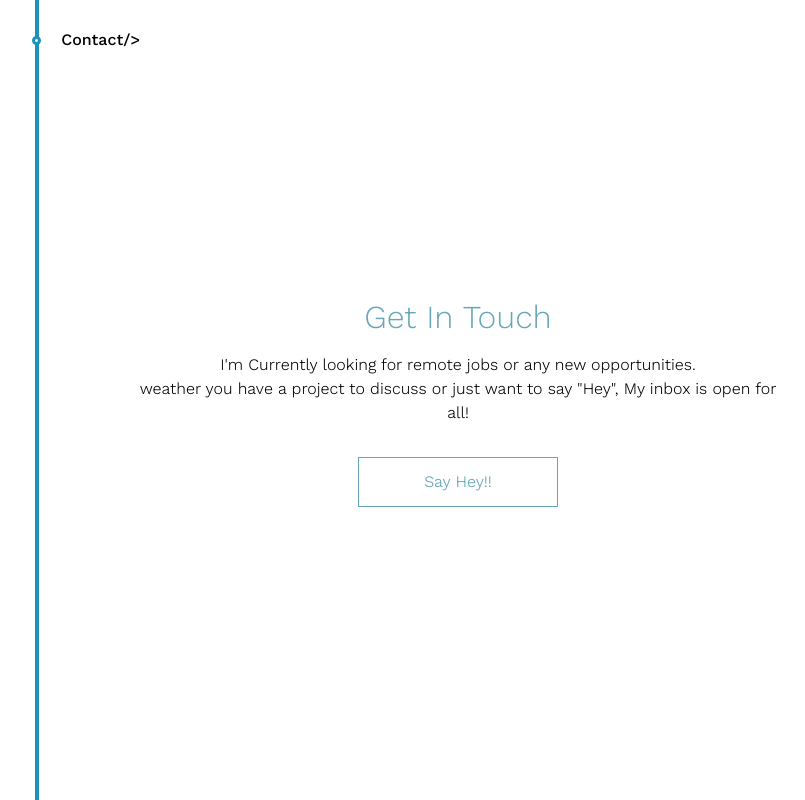
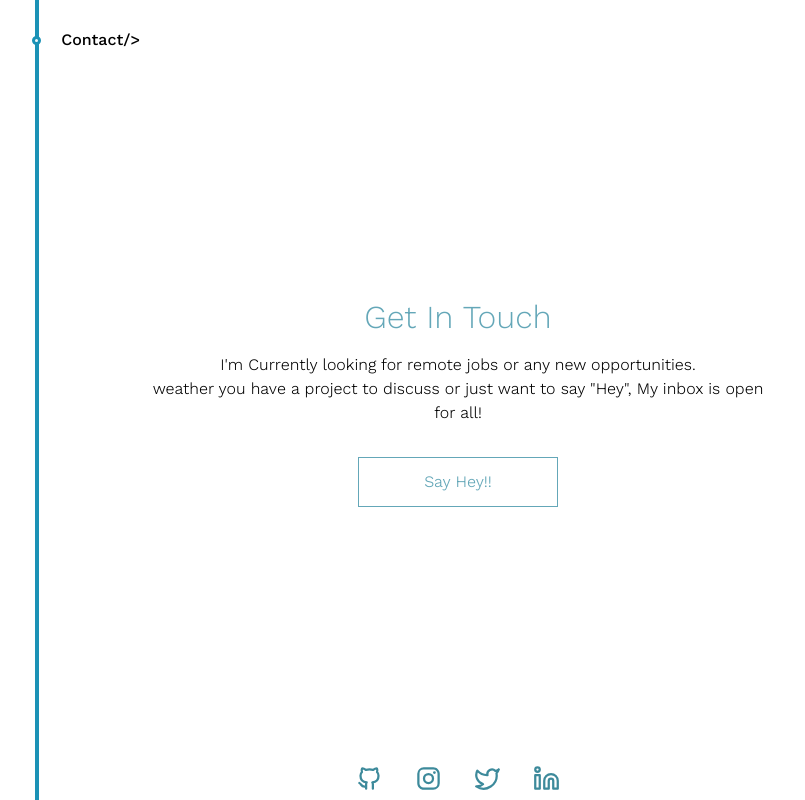
Before and after one commit to HexMaster101/PortfolioWeb, a React (Create React App) app: page / in a window 1280 px wide. Shown: the part 2435-3235 px from the top of the page, without its empty margins (182-987 px from the left). Built offline with nearby package versions, Linux system fonts and the light colour scheme.

Commit message:
completed contact-section

```diff
--- a/cspell.json
+++ b/cspell.json
@@ -8,6 +8,7 @@
 		"CBSE",
 		"iconify",
 		"lucide",
+		"noreferrer",
 		"Photoshop",
 		"tabler",
 		"Tanishk"
--- a/src/App.css
+++ b/src/App.css
@@ -396,7 +396,7 @@ nav {
 }
 
 .colorPurple {
-	color: rgb(84, 26, 200);
+	color: rgb(84, 19, 216);
 }
 
 .colorBlue {
@@ -408,7 +408,7 @@ nav {
 }
 
 .colorGreen {
-	color: rgb(34, 168, 34);
+	color: rgb(42, 170, 42);
 }
 
 .colorYellow {
@@ -456,7 +456,7 @@ span[name="dots"] {
 .contact-content-inner-con {
 	position: relative;
 	z-index: 30;
-	width: 660px;
+	width: 630px;
 	text-align: center;
 }
 
@@ -471,6 +471,7 @@ span[name="dots"] {
 	margin-bottom: 32px;
 	font-weight: 330;
 	font-size: 16px;
+	color: black;
 }
 
 .contact-link {
@@ -493,3 +494,28 @@ span[name="dots"] {
 	color: #ffffff;
 	background-color: #5a5ae3;
 }
+
+footer {
+	opacity: 0;
+	transform: translateY(-15px);
+	display: flex;
+	flex-direction: row;
+	justify-content: center;
+	position: absolute;
+	margin-bottom: 8px;
+	bottom: 0;
+	transition: all 0.5s;
+}
+
+.Link {
+	font-weight: 350;
+	color: #3d8a9b;
+	aspect-ratio: 1;
+	height: 27px;
+	margin: 0 16px;
+}
+
+.show {
+	opacity: 1 !important;
+	transform: translateY(0) !important;
+}
--- a/src/components/Links.js
+++ b/src/components/Links.js
@@ -1,6 +1,26 @@
-import React from "react";
+import React, { useEffect } from "react";
 
 export default function Links() {
+	useEffect(() => {
+		// const cards = document.getElementsByClassName();
+		const footer = document.getElementById("footer");
+		const observer = new IntersectionObserver(
+			(entries) => {
+				entries.forEach((entry) => {
+					entry.target.classList.toggle("show", entry.isIntersecting);
+				});
+			},
+			{
+				threshold: 0.75,
+			}
+		);
+
+		observer.observe(footer);
+
+		// for (let i = 0; i < cards.length; i++) {
+		// 	observer.observe(cards[i]);
+		// }
+	}, []);
 	return (
 		<>
 			<section id="contact-section">
@@ -24,6 +44,98 @@ export default function Links() {
 								<span className="">Say Hey!!</span>
 							</a>
 						</div>
+						<footer id="footer">
+							<a
+								href="https://github.com/HexMaster101/"
+								target="_blank"
+								className="link Link"
+								rel="noreferrer"
+							>
+								<svg
+									xmlns="http://www.w3.org/2000/svg"
+									aria-hidden="true"
+									role="img"
+									class="iconify iconify--tabler"
+									viewBox="0 0 24 24"
+								>
+									<path
+										fill="none"
+										stroke="currentColor"
+										stroke-linecap="round"
+										stroke-linejoin="round"
+										stroke-width="2"
+										d="M9 19c-4.3 1.4-4.3-2.5-6-3m12 5v-3.5c0-1 .1-1.4-.5-2c2.8-.3 5.5-1.4 5.5-6a4.6 4.6 0 0 0-1.3-3.2a4.2 4.2 0 0 0-.1-3.2s-1.1-.3-3.5 1.3a12.3 12.3 0 0 0-6.2 0C6.5 2.8 5.4 3.1 5.4 3.1a4.2 4.2 0 0 0-.1 3.2A4.6 4.6 0 0 0 4 9.5c0 4.6 2.7 5.7 5.5 6c-.6.6-.6 1.2-.5 2V21"
+									></path>
+								</svg>
+							</a>
+							<a
+								href="https://www.instagram.com/tanishq092"
+								className="link Link"
+								target="_blank"
+								rel="noreferrer"
+							>
+								<svg
+									xmlns="http://www.w3.org/2000/svg"
+									aria-hidden="true"
+									role="img"
+									class="iconify iconify--mdi"
+									viewBox="0 0 24 24"
+								>
+									<path
+										fill="currentColor"
+										d="M7.8 2h8.4C19.4 2 22 4.6 22 7.8v8.4a5.8 5.8 0 0 1-5.8 5.8H7.8C4.6 22 2 19.4 2 16.2V7.8A5.8 5.8 0 0 1 7.8 2m-.2 2A3.6 3.6 0 0 0 4 7.6v8.8C4 18.39 5.61 20 7.6 20h8.8a3.6 3.6 0 0 0 3.6-3.6V7.6C20 5.61 18.39 4 16.4 4zm9.65 1.5a1.25 1.25 0 0 1 1.25 1.25A1.25 1.25 0 0 1 17.25 8A1.25 1.25 0 0 1 16 6.75a1.25 1.25 0 0 1 1.25-1.25M12 7a5 5 0 0 1 5 5a5 5 0 0 1-5 5a5 5 0 0 1-5-5a5 5 0 0 1 5-5m0 2a3 3 0 0 0-3 3a3 3 0 0 0 3 3a3 3 0 0 0 3-3a3 3 0 0 0-3-3"
+									></path>
+								</svg>
+							</a>
+							<a
+								href="https://twitter.com/tanishq_gupta_"
+								className="link Link"
+								target="_blank"
+								rel="noreferrer"
+							>
+								<svg
+									xmlns="http://www.w3.org/2000/svg"
+									aria-hidden="true"
+									role="img"
+									class="iconify iconify--lucide"
+									viewBox="0 0 24 24"
+								>
+									<path
+										fill="none"
+										stroke="currentColor"
+										stroke-linecap="round"
+										stroke-linejoin="round"
+										stroke-width="2"
+										d="M22 4s-.7 2.1-2 3.4c1.6 10-9.4 17.3-18 11.6c2.2.1 4.4-.6 6-2C3 15.5.5 9.6 3 5c2.2 2.6 5.6 4.1 9 4c-.9-4.2 4-6.6 7-3.8c1.1 0 3-1.2 3-1.2"
+									></path>
+								</svg>
+							</a>
+							<a
+								href="https://www.linkedin.com/in/ttanishq/"
+								className="link Link"
+								target="_blank"
+								rel="noreferrer"
+							>
+								<svg
+									xmlns="http://www.w3.org/2000/svg"
+									aria-hidden="true"
+									role="img"
+									class="iconify iconify--lucide"
+									viewBox="0 0 24 24"
+								>
+									<g
+										fill="none"
+										stroke="currentColor"
+										stroke-linecap="round"
+										stroke-linejoin="round"
+										stroke-width="2"
+									>
+										<path d="M16 8a6 6 0 0 1 6 6v7h-4v-7a2 2 0 0 0-2-2a2 2 0 0 0-2 2v7h-4v-7a6 6 0 0 1 6-6M2 9h4v12H2z"></path>
+										<circle cx="4" cy="4" r="2"></circle>
+									</g>
+								</svg>
+							</a>
+						</footer>
 					</div>
 					{/* <------TIMELINE--------> */}
 
@@ -33,7 +145,7 @@ export default function Links() {
 				</div>
 			</section>
 			<main>
-				<a href="/">
+				<a href="#contact-section">
 					<div className="sideBrand link">
 						<h1 className="brandText brandLogo">C.</h1>
 						<p className="brandText brandPara">Links</p>
```
Also changed, not shown: public/62c81820-4cc3-4547-8db4-a053ff6e2a4b_pixelied-in-october-we-wear-pink.svg (added), public/93f67c5a-6c8b-4e1f-b4cf-f6719f7e122b_pixelied-in-october-we-wear-pink.svg (added).
